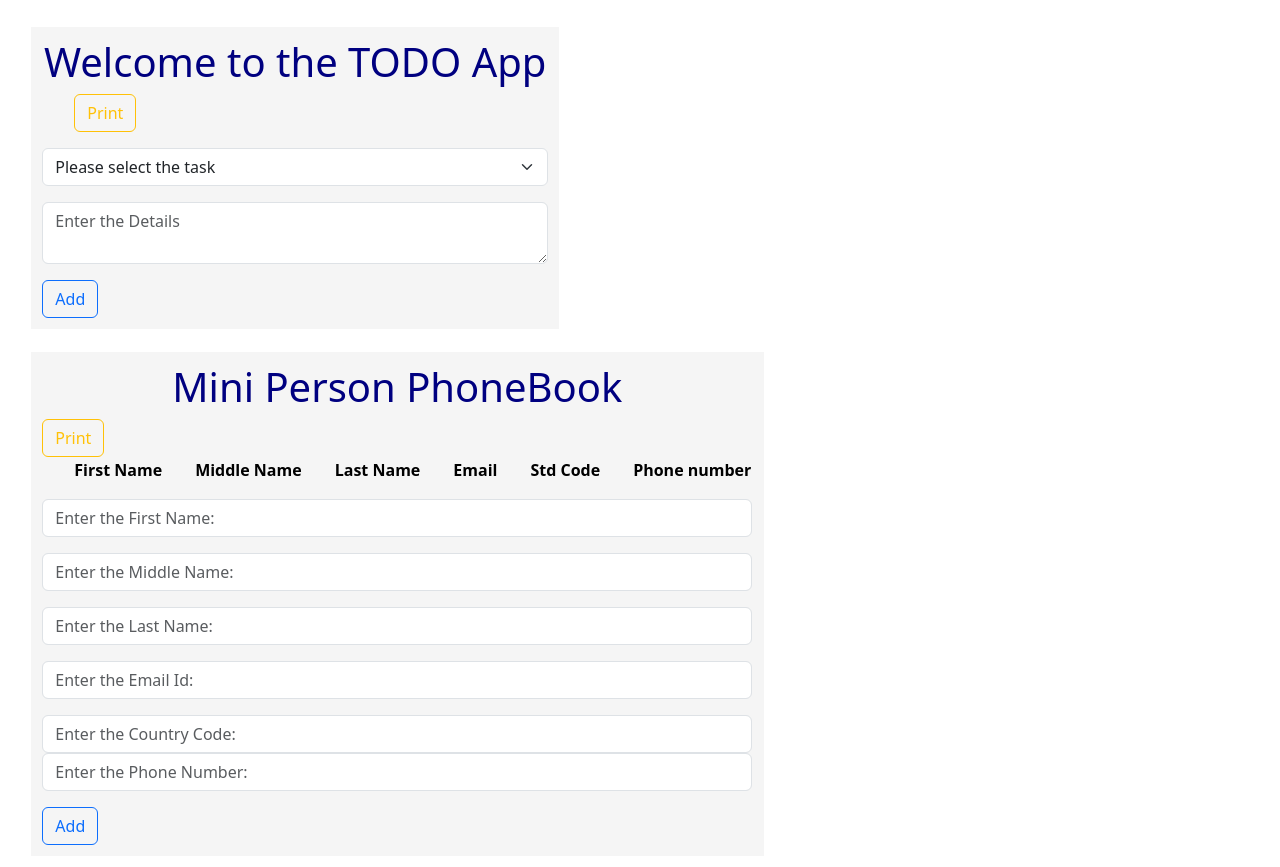
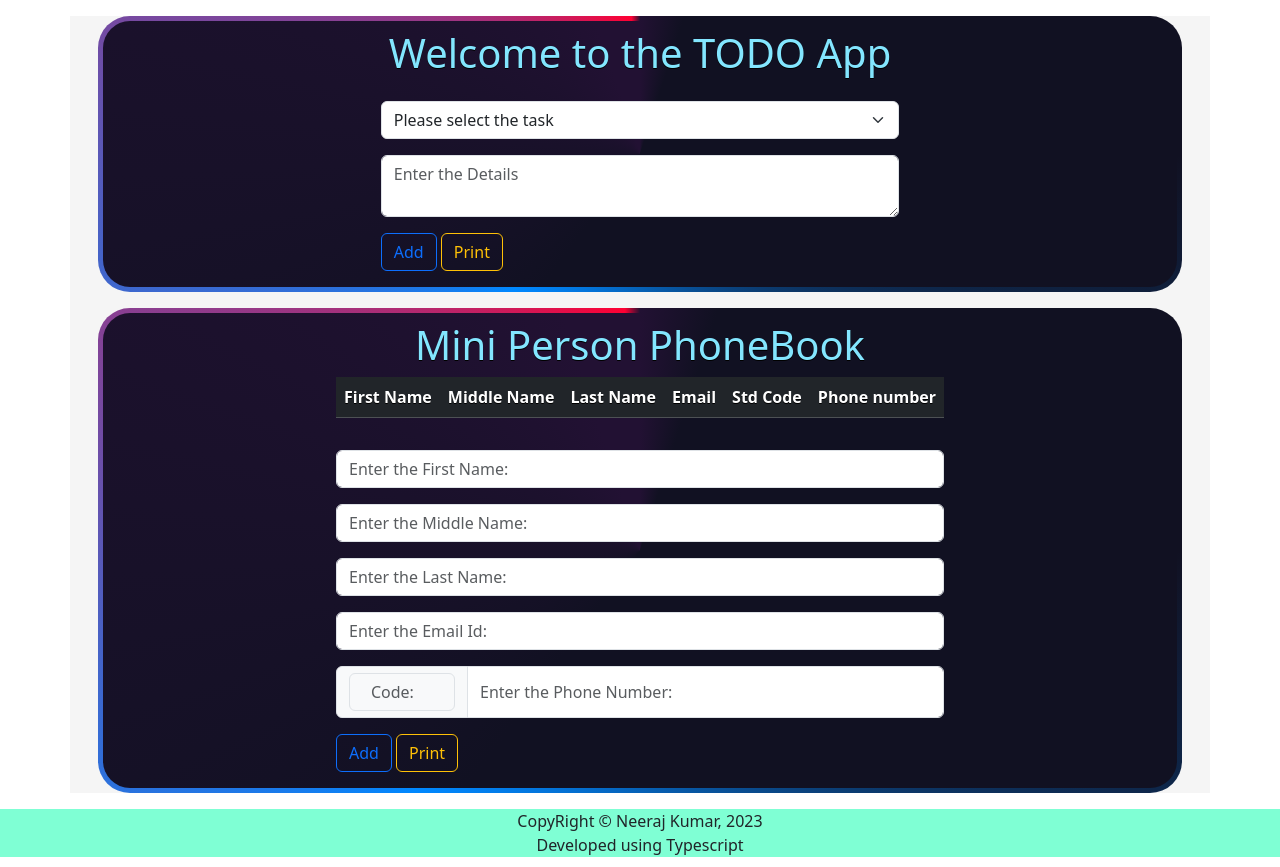
Before and after one commit to NeerajKumar30/NeerajKumar30.github.io, a plain HTML site: page task_app/index.html in a window 1280 px wide. Drawn offline with nearby package versions, Linux system fonts and the light colour scheme.

Commit message:
Output code added

```diff
--- a/task_app/index.html
+++ b/task_app/index.html
@@ -5,6 +5,11 @@
     <meta charset="UTF-8">
     <meta name="viewport" content="width=device-width, initial-scale=1.0">
     <title>ToDo App</title>
+
+    <link rel="apple-touch-icon" sizes="180x180" href="./assest/apple-touch-icon.png">
+    <link rel="icon" type="image/png" sizes="32x32" href="./assest/favicon-32x32.png">
+    <link rel="icon" type="image/png" sizes="16x16" href="./assest/favicon-16x16.png">
+    <link rel="manifest" href="./assest/site.webmanifest">
 
     <link href="https://cdn.jsdelivr.net/npm/bootstrap@5.3.3/dist/css/bootstrap.min.css" rel="stylesheet"
         integrity="sha384-QWTKZyjpPEjISv5WaRU9OFeRpok6YctnYmDr5pNlyT2bRjXh0JMhjY6hW+ALEwIH" crossorigin="anonymous">
@@ -20,7 +25,6 @@
             <h1>Welcome to the TODO App</h1>
             <!-- output display -->
             <ul class="output-field">
-                <button onclick="window.print()" class="btn btn-outline-warning">Print</button>
             </ul>
             <form class="menu">
                 <div class="mb-3">
@@ -33,13 +37,16 @@
                 <div class="mb-3">
                     <textarea class="form-control" id="details" placeholder="Enter the Details"></textarea>
                 </div>
-                <button type="submit" class="btn btn-outline-primary">Add</button>
+                <div class="mb-3">
+                    <button type="submit" class="btn btn-outline-primary">Add</button>
+                    <button onclick="window.print()" class="btn btn-outline-warning">Print</button>
+                </div>
             </form>
         </div>
 
         <div class="main2">
             <h1>Mini Person PhoneBook</h1>
-            <table class="table-primary table-hover">
+            <table class="table table-striped table-dark">
                 <thead>
                     <tr>
                         <th class="col">First Name</th>
@@ -52,7 +59,6 @@
                 </thead>
                 <tbody id="output-row">
                     <!-- output to be displayed -->
-                    <button onclick="window.print()" class="btn btn-outline-warning">Print</button>
                 </tbody>
             </table>
             <form class="table_info">
@@ -68,17 +74,25 @@
                 <div class="mb-3 mt-3">
                     <input type="email" class="form-control" id="email" placeholder="Enter the Email Id: " />
                 </div>
-                <div class="mb-3 mt-3">
-                    <input type="number" class="form-control" id="stdcode" placeholder="Enter the Country Code: "
-                        maxlength="2" max="99" min="1" />
+                <div class="input-group mb-3">
+                    <span class="input-group-text" id="basic-addon1">
+                        <input type="number" class="input-group-text form-control" id="stdcode" placeholder="Code: "
+                            maxlength="2" max="99" min="1" />
+                    </span>
                     <input type="number" class="form-control" id="phno" placeholder="Enter the Phone Number: "
                         maxlength="10" />
                 </div>
-                <button type="submit" class="btn btn-outline-primary">Add</button>
+                <div class="mb-3 mt-3">
+                    <button type="submit" class="btn btn-outline-primary">Add</button>
+                    <button onclick="window.print()" class="btn btn-outline-warning">Print</button>
+                </div>
             </form>
         </div>
     </div>
     <script src="./scripts/script.js" type="module"></script>
+    <footer class="foot">
+        CopyRight &copy; Neeraj Kumar, 2023 <br/> Developed using Typescript
+    </footer>
 </body>
 
 </html>
--- a/task_app/styles/style.css
+++ b/task_app/styles/style.css
@@ -1,12 +1,12 @@
 h1 {
-    color: navy;
+    color: rgb(131, 230, 255);
+    margin: 0.5rem;
     text-align: center;
 }
 
 h1:hover {
-    background: -webkit-linear-gradient(navy, aqua, navy);
     -webkit-background-clip: text;
-    -webkit-text-fill-color: transparent;
+    -webkit-text-fill-color: white;
     text-decoration: underline red;
 }
 
@@ -17,35 +17,67 @@ select {
 }
 
 .container {
-    display: flex;
-    flex-wrap: wrap;
-    margin-left: 0.5rem;
-    margin-right: 0.5rem;
-    margin-top: 1rem;
+    background-color: whitesmoke;
+    display: block;
 }
 
 .main1 {
-    justify-content: space-around;
-    width: 33rem;
-    height: -webkit-fill-available;
-    padding: 1% 1% 1% 1%;
-    margin: 1% 1% 1% 1%;
-    background-color: whitesmoke;
+    display: grid;
+    margin: 1rem;
+    place-content: center;
+    color: white;
+    text-shadow: 0 1px 0 #000;
+
+    --border-angle: 0turn;
+    --main-bg: conic-gradient(from var(--border-angle),
+            #213,
+            #112 5%,
+            #112 60%,
+            #213 95%);
+
+    border: solid 5px transparent;
+    border-radius: 2em;
+    --gradient-border: conic-gradient(from var(--border-angle), transparent 25%, #08f, #f03 99%, transparent);
+
+    background:
+        var(--main-bg) padding-box,
+        var(--gradient-border) border-box,
+        var(--main-bg) border-box;
 }
 
 .main2 {
-    justify-content: space-around;
-    width: auto;
-    height: -webkit-fill-available;
-    padding: 1% 1% 1% 1%;
-    margin: 1% 1% 1% 1%;
-    background-color: whitesmoke;
+    display: grid;
+    margin: 1rem;
+    place-content: center;
+    color: white;
+    text-shadow: 0 1px 0 #000;
+
+    --border-angle: 0turn;
+    --main-bg: conic-gradient(from var(--border-angle),
+            #213,
+            #112 5%,
+            #112 60%,
+            #213 95%);
+
+    border: solid 5px transparent;
+    border-radius: 2em;
+    --gradient-border: conic-gradient(from var(--border-angle), transparent 25%, #08f, #f03 99%, transparent);
+
+    background:
+        var(--main-bg) padding-box,
+        var(--gradient-border) border-box,
+        var(--main-bg) border-box;
 }
 
-.col {
-    padding-left: 2rem;
+tr,
+th {
+    color: white;
+    text-align: center;
 }
 
-tr,th{
+
+.foot{
+    background-color: aquamarine;
     text-align: center;
+
 }
```
Also changed, not shown: task_app/assest/android-chrome-192x192.png (added), task_app/assest/android-chrome-512x512.png (added), task_app/assest/apple-touch-icon.png (added), task_app/assest/favicon-16x16.png (added), task_app/assest/favicon-32x32.png (added), task_app/assest/favicon.ico (added), task_app/assest/site.webmanifest (added), 1 other file.
